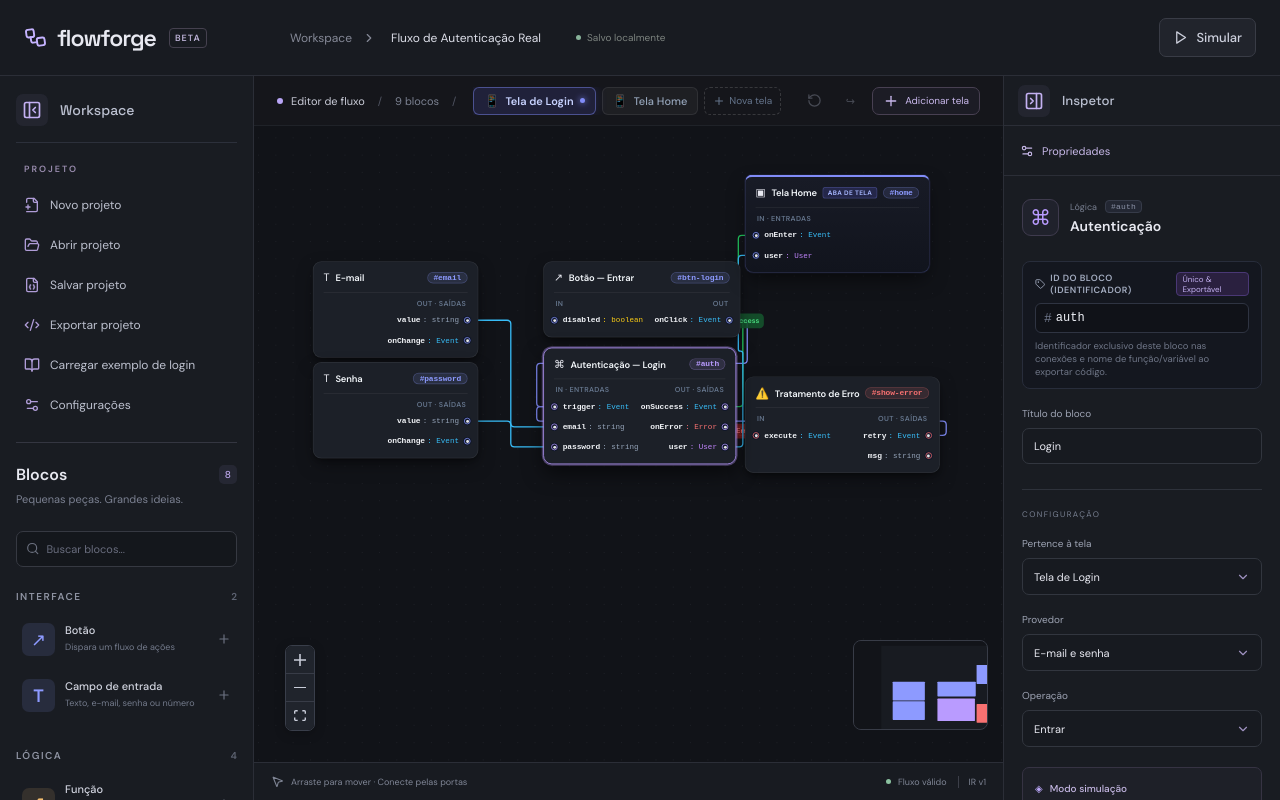
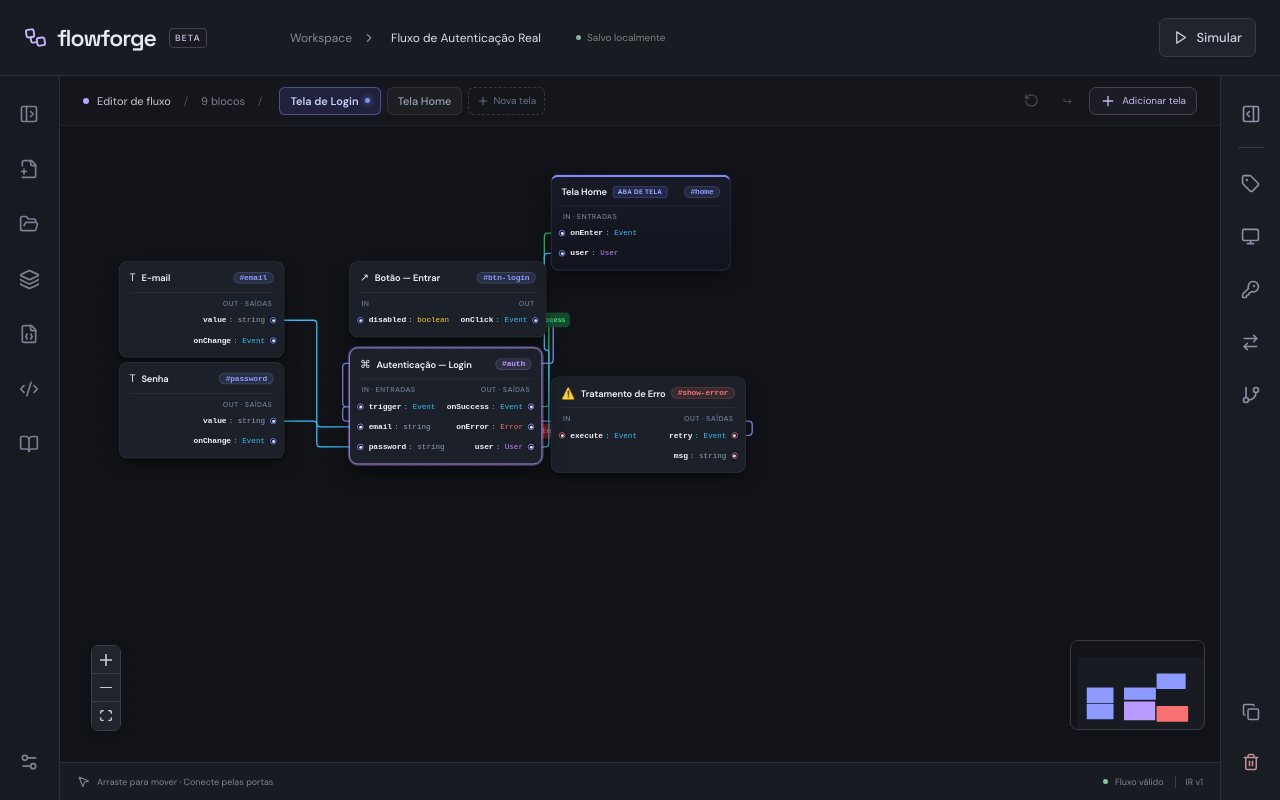
Before and after one commit to centraldodev/flowforge, a React (Vite) app: page / in a window 1280 px wide. Built offline with nearby package versions, Linux system fonts and the light colour scheme.

Commit message:
feat: menus laterais ocultos por padrão e remoção de ícones das abas de tela

```diff
--- a/src/app/App.tsx
+++ b/src/app/App.tsx
@@ -47,7 +47,7 @@ export function App() {
   const [selected, setSelected] = useState<string | null>('auth');
   const [activeScreenId, setActiveScreenId] = useState<string>('login');
   const [modal, setModal] = useState<ModalType>(null);
-  const [sidebar, setSidebar] = useState(true);
+  const [sidebar, setSidebar] = useState(false);
   const [notice, setNotice] = useNotice();
 
   const simulation = useSimulation(graph);
--- a/src/features/canvas/BlockNode.tsx
+++ b/src/features/canvas/BlockNode.tsx
@@ -77,7 +77,7 @@ export function BlockNode({ id, data, selected }: NodeProps<FlowNode>) {
       style={{ '--block-color': def.color } as CSSProperties}
     >
       <div className="block-heading">
-        <span className="block-icon">{def.icon}</span>
+        {data.kind !== 'screen' && <span className="block-icon">{def.icon}</span>}
         <span className="block-title">{title}</span>
         {data.kind === 'screen' && <span className="screen-tab-badge">Aba de Tela</span>}
         <span className="block-id-tag" title={'ID: #' + id}>
--- a/src/features/canvas/FlowCanvas.tsx
+++ b/src/features/canvas/FlowCanvas.tsx
@@ -125,7 +125,6 @@ export function FlowCanvas(p: Props) {
                           : `Focar na tela: ${screen.data.label || screen.id}`
                       }
                     >
-                      <span className="canvas-screen-tab-icon">📱</span>
                       <span className="canvas-screen-tab-label">
                         {screen.data.label || screen.id}
                       </span>
--- a/src/features/inspector/InspectorShell.tsx
+++ b/src/features/inspector/InspectorShell.tsx
@@ -36,7 +36,7 @@ type Props = {
 };
 
 export function InspectorShell(p: Props) {
-  const [expanded, setExpanded] = useState(true);
+  const [expanded, setExpanded] = useState(false);
   const [active, setActive] = useState<string | null>(null);
   const timer = useRef<ReturnType<typeof setTimeout> | null>(null);
   const root = useRef<HTMLElement>(null);
```
